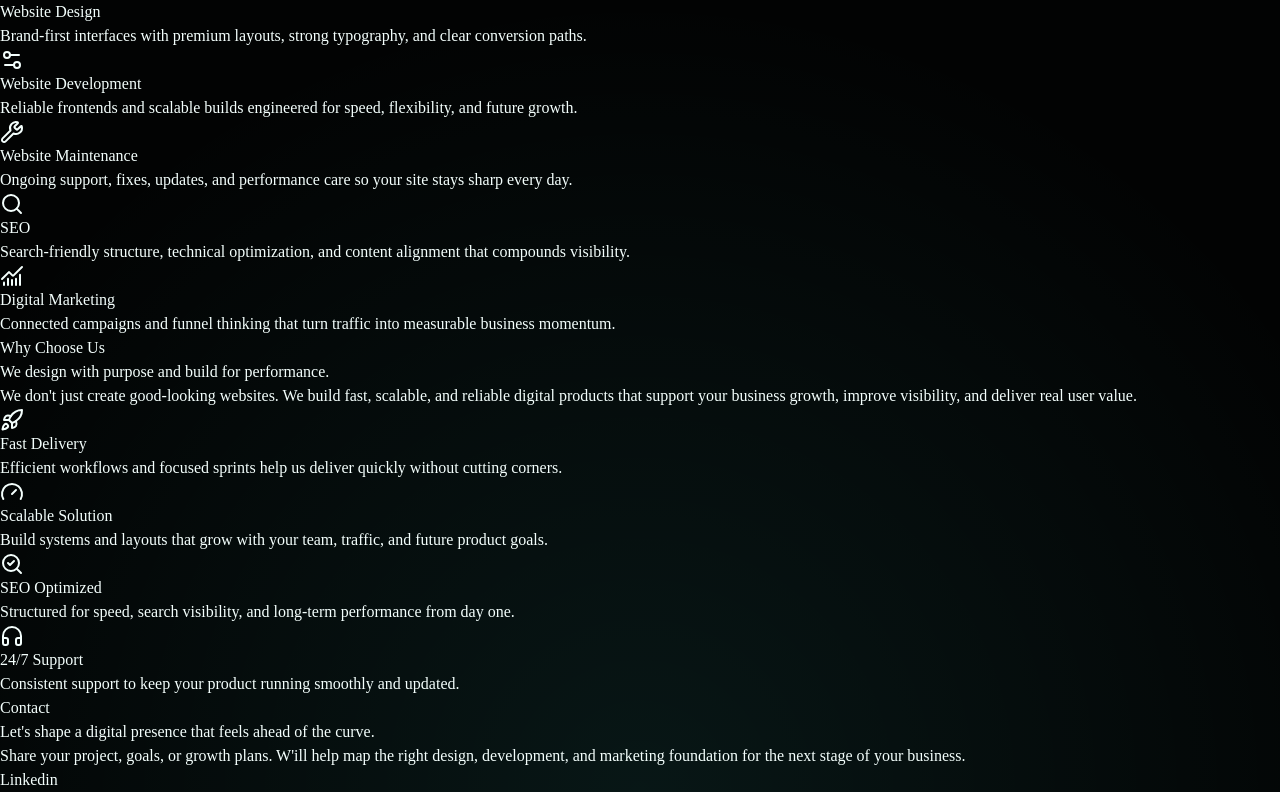
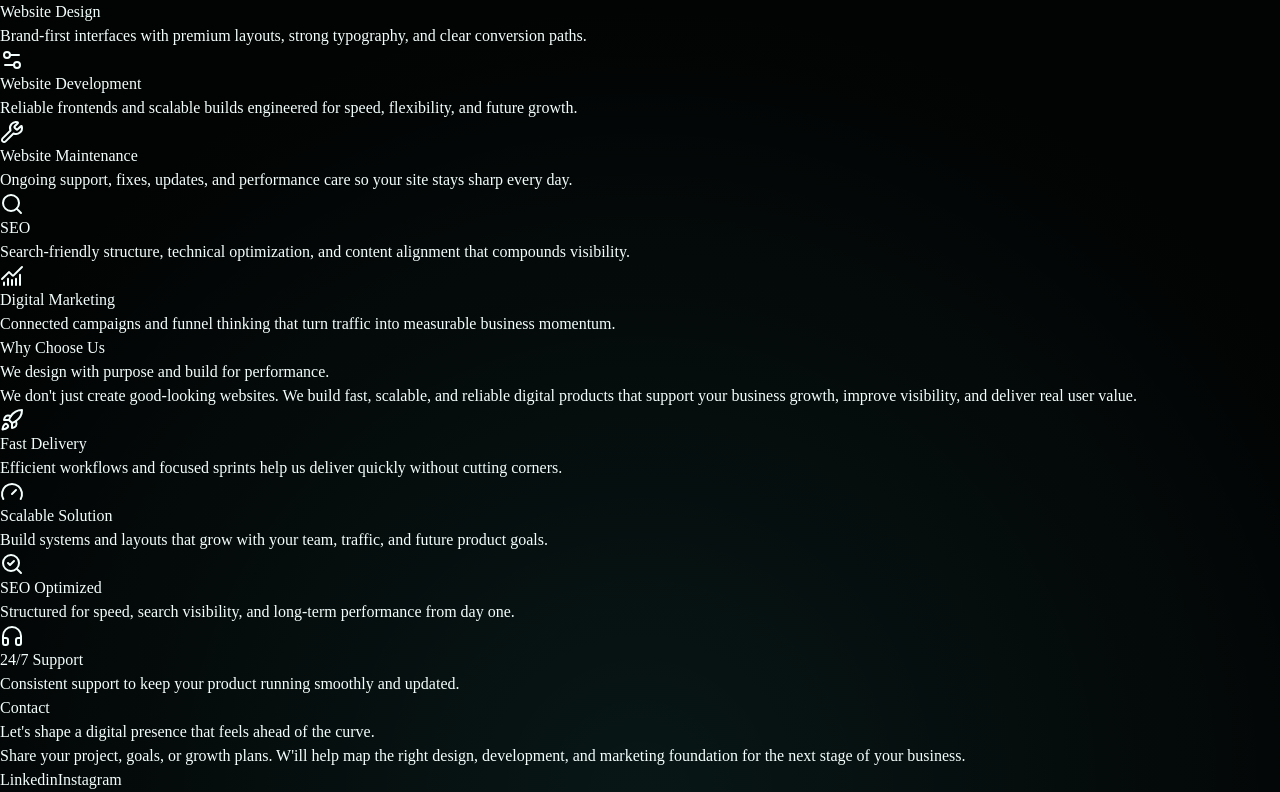
Before and after one commit to aswanth-kt/halldotx_landing_page, a React (Vite) app: page / in a window 1280 px wide. Shown: the part 2342-3134 px from the top of the page. Built offline with nearby package versions, Linux system fonts and the light colour scheme.

Commit message:
feat: add linkedin and instagram links in contact

```diff
--- a/src/components/Contact.jsx
+++ b/src/components/Contact.jsx
@@ -1,4 +1,3 @@
-// import { Linkedin } from "lucide-react";
 
 
 const Contact = () => {
@@ -31,11 +30,20 @@ const Contact = () => {
              href="https://www.linkedin.com/company/hall-dot-x/posts/?feedView=all"
              target="_blank"
              rel="noreferrer"
-             className="inline-flex h-12 w-12 items-center justify-center"
+             className="inline-flex h-12 w-12 items-center justify-center rounded-full border border-white/10 bg-white/6 text-slate-100 transition duration-300 hover:border-[rgba(151,255,251,0.22)] hover:text-[var(--teal-strong)]"
              aria-label="Linkedin"
             >
-             {/* <Linkedin className='h-12 w-12' /> */}
              Linkedin
+            </a>
+
+            <a
+             href="https://www.instagram.com/halldotx?igsh=MzNxZXI0MGh6YWJn"
+             target="_blank"
+             rel="noreferrer"
+             className="inline-flex h-12 w-12 items-center justify-center rounded-full border border-white/10 bg-white/6 text-slate-100 transition duration-300 hover:border-[rgba(151,255,251,0.22)] hover:text-[var(--teal-strong)]"
+             aria-label="Instagram"
+            >
+             Instagram
             </a>
 
           </div>
```
